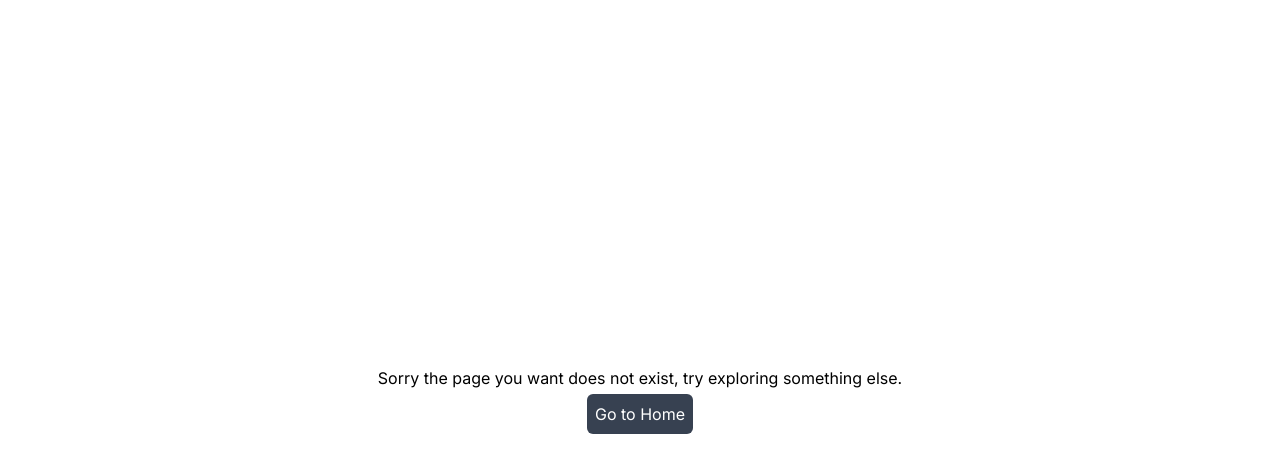
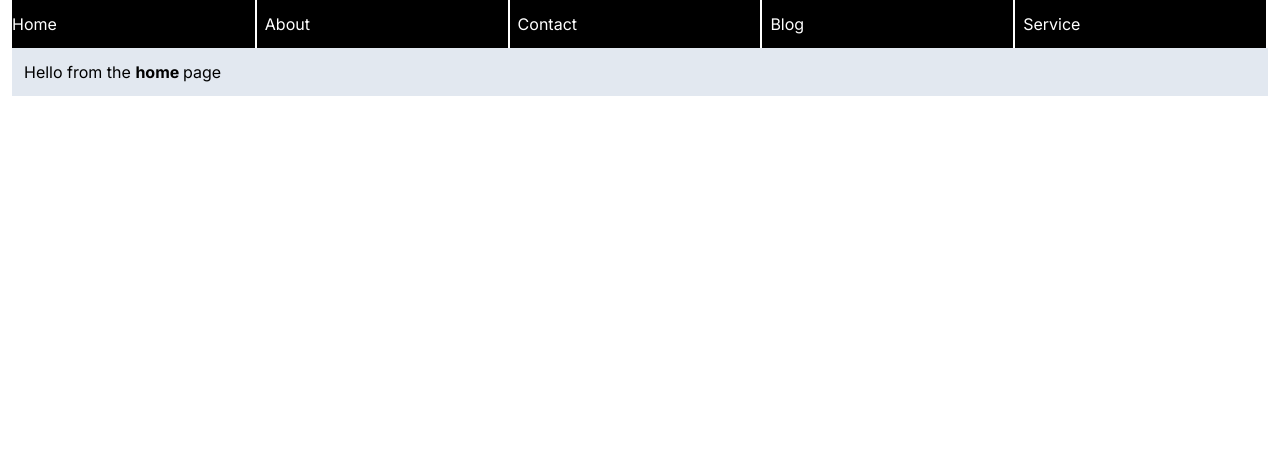
Before and after one commit to abhinay-chaturvedi/machine-coding, a Next.js app: page /tabnavigation in a window 1280 px wide. Before the commit this address had no page. Shown: the top 472 px of the page. Built offline with nearby package versions, Linux system fonts and the light colour scheme.

Commit message:
tab navigation

```diff
--- a/app/_components/Card.tsx
+++ b/app/_components/Card.tsx
@@ -1,10 +1,14 @@
 import Link from "next/link";
 import React from "react";
 
-const Card = () => {
+const Card = ({ title, page }: { title: string; page: string }) => {
   return (
-    <div className="tw-w-60 tw-h-48 tw-bg-[#FCF6F5] tw-shadow-md">
-      <Link className="tw-w-full tw-h-full tw-block" href={"/autocomplete"}>autocomplete</Link>
+    <div className="tw-w-60 tw-h-48 tw-bg-[#101820] tw-shadow-md tw-rounded-md">
+      <Link className="tw-w-full tw-h-full tw-block tw-text-white" href={page}>
+        <div className="tw-flex tw-justify-center tw-items-center tw-h-full">
+          {title}
+        </div>
+      </Link>
     </div>
   );
 };
--- a/app/page.tsx
+++ b/app/page.tsx
@@ -5,7 +5,10 @@ export default function Home() {
   return (
     <div>
       <div className="tw-max-w-7xl tw-m-auto tw-p-2">
-        <Card/>
+        <div className="tw-flex tw-gap-3">
+          <Card title="Autocomplete" page="/autocomplete" />
+          <Card title="Tab Navigation" page="/tabnavigation"/>
+        </div>
       </div>
     </div>
   );
--- /dev/null
+++ b/app/tabnavigation/_components/tabnavbar/index.tsx
@@ -0,0 +1,65 @@
+"use client";
+import React, { useState } from "react";
+const navArr = ["Home", "About", "Contact", "Blog", "Service"];
+const TabNavbar = () => {
+  const [tab, setTab] = useState("home");
+  return (
+    <div className="tw-px-3">
+      <div className="tw-h-12 tw-bg-black tw-text-white tw-gap-2 tw-flex tw-justify-between tw-items-center">
+        {navArr.map((item, index) => {
+          return (
+            <div
+              onClick={() => setTab(item.toLowerCase())}
+              className="tw-border-white tw-flex tw-items-center tw-cursor-pointer tw-border-r-2 tw-flex-1 tw-h-full"
+              key={index}
+            >
+              <span>{item}</span>
+            </div>
+          );
+        })}
+      </div>
+      <div className="tw-bg-slate-200 tw-p-3">
+        {renderTabComponent(tab)}
+      </div>
+    </div>
+  );
+};
+
+export default TabNavbar;
+
+const renderTabComponent = (tab: string) => {
+  switch(tab) {
+    case "home": {
+      return (
+        <div>Hello from the <b> home </b> page</div>
+      )
+    }
+    case "about": {
+      return (
+        <div>
+          hello from the <b> about</b> page
+        </div>
+      )
+    }
+    case "contact": {
+      return (
+        <div>hello from <b> contact </b> page</div>
+      )
+    }
+    case "service": {
+      return (
+        <div>Hello from <b> service </b> page</div>
+      )
+    }
+    case "blog": {
+      return (
+        <div>Hello from the <b> blog</b> page</div>
+      )
+    }
+    default: {
+      return (
+        <div>hello from the default</div>
+      )
+    }
+  }
+}
--- /dev/null
+++ b/app/tabnavigation/page.tsx
@@ -0,0 +1,15 @@
+import React from 'react'
+import TabNavbar from './_components/tabnavbar'
+
+
+const Page = () => {
+  return (
+    <div className='tw-max-w-7xl tw-m-auto'>
+        <div>
+            <TabNavbar/>
+        </div>
+    </div>
+  )
+}
+
+export default Page
```
